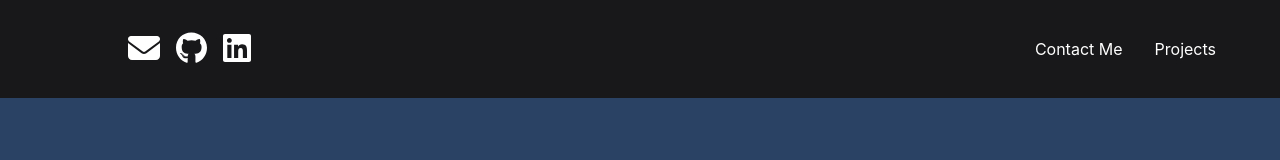
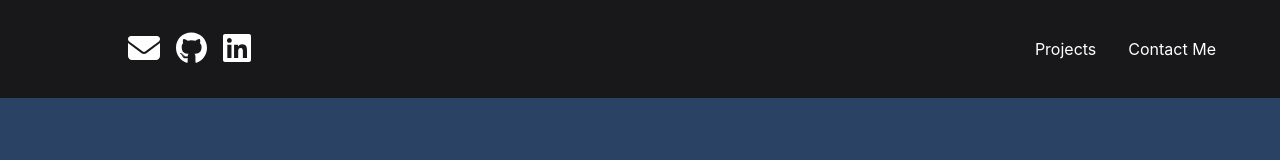
Before and after one commit to shanekoby19/coursera-portfolio, a React (Create React App) app: page / in a window 1280 px wide. Shown: the top 160 px of the page. Built offline with nearby package versions, Linux system fonts and the light colour scheme.

Commit message:
Fixed an issue in the header file that prevent smooth scrolling from occuring

```diff
--- a/src/components/Header.js
+++ b/src/components/Header.js
@@ -4,8 +4,6 @@ import { faEnvelope } from "@fortawesome/free-solid-svg-icons";
 import {
   faGithub,
   faLinkedin,
-  faMedium,
-  faStackOverflow,
 } from "@fortawesome/free-brands-svg-icons";
 import { Box, HStack } from "@chakra-ui/react";
 
@@ -30,8 +28,6 @@ const socials = [
 const Header = () => {
   const handleClick = (anchor) => () => {
     const id = `${anchor}-section`;
-    console.log(id);
-    console.log(element);
 
     const element = document.getElementById(id);
 
@@ -81,8 +77,8 @@ const Header = () => {
           </nav>
           <nav>
             <HStack spacing={8}>
-              <a onClick={() => handleClick('contactme')} href="/#contactme">Contact Me</a>
-              <a onClick={() => handleClick('projects')} href="/#projects">Projects</a>
+              <a onClick={() => handleClick('projects')} href="/#projects-section">Projects</a>
+              <a onClick={() => handleClick('contactme')} href="/#contactme-section">Contact Me</a>
             </HStack>
           </nav>
         </HStack>
```
